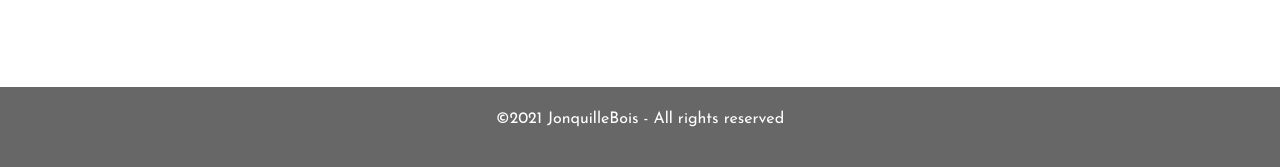
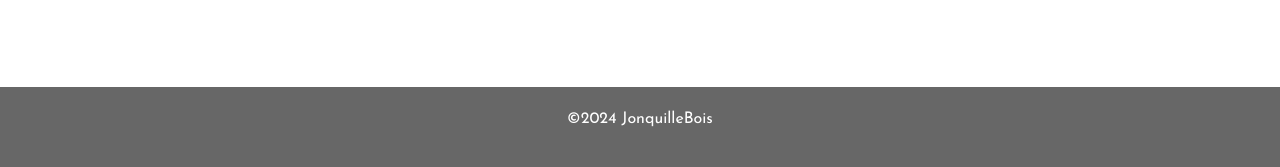
Before and after one commit to Nico786/jonquillebois, a Django app: page /mobilier in a window 1280 px wide. Shown: the part 633-800 px from the top of the page. Run offline with Django 4.2, Linux system fonts and the light colour scheme; data that the repository does not hold is empty; some libraries are stand-ins or nearby versions.

Commit message:
update footer

```diff
--- a/app/templates/base.html
+++ b/app/templates/base.html
@@ -86,7 +86,7 @@
       <footer>
         <div class="container">
             <div class="row">
-                <p class="text-center">&copy;2021 JonquilleBois - All rights reserved</p>
+                <p class="text-center">&copy;2024 JonquilleBois</p>
             </div>
         </div>
     </footer>
```
